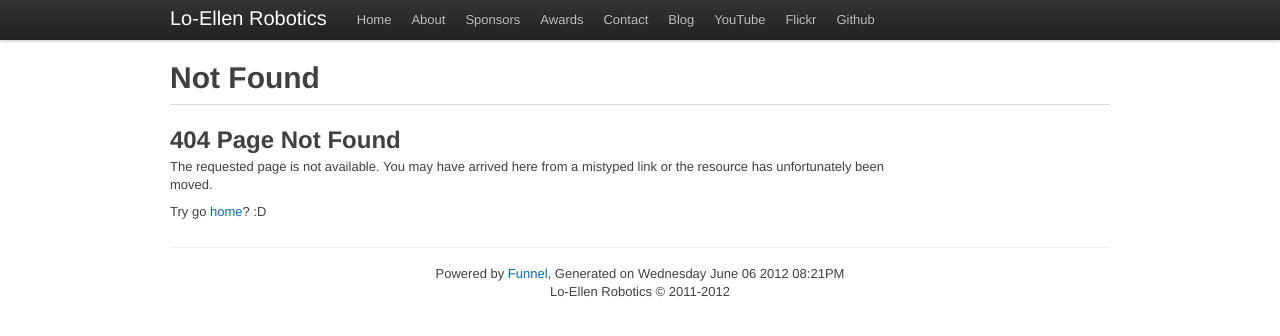
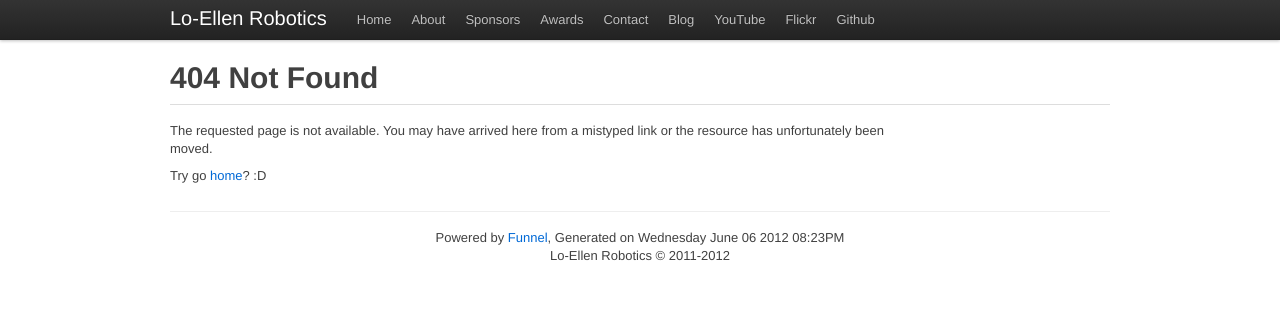
Before and after one commit to FRCTeam4069/frcteam4069.github.com, a plain HTML site: page 404.html in a window 1280 px wide. Drawn offline with Linux system fonts and the light colour scheme.

Commit message:
Updated website

```diff
--- a/404.html
+++ b/404.html
@@ -5,7 +5,7 @@
 
     <title>
 
-        Not Found | Lo-Ellen Robotics, FRC Team 4069
+        404 Not Found | Lo-Ellen Robotics, FRC Team 4069
 
     </title>
     <meta name="description" content="Lo-Ellen Robotics. FRC Team 4069">
@@ -67,15 +67,14 @@
 
 <div class="page-header">
 
-<h1>Not Found <small></small></h1>
+<h1>404 Not Found <small></small></h1>
 
 </div>
 
 <div class="row">
   <div class="span13">
 
-    <h2>404 Page Not Found</h2>
-<p>The requested page is not available. You may have arrived here from a mistyped
+    <p>The requested page is not available. You may have arrived here from a mistyped
 link or the resource has unfortunately been moved.</p>
 <p>Try go <a href="/home">home</a>? :D</p>
 
@@ -91,7 +90,7 @@ link or the resource has unfortunately been moved.</p>
 
       <footer>
 
-        <p>Powered by <a href="https://github.com/ultimatebuster/Funnel">Funnel</a>, Generated on Wednesday June 06 2012 08:21PM<br />Lo-Ellen Robotics &copy; 2011-2012</p>
+        <p>Powered by <a href="https://github.com/ultimatebuster/Funnel">Funnel</a>, Generated on Wednesday June 06 2012 08:23PM<br />Lo-Ellen Robotics &copy; 2011-2012</p>
       </footer>
 
     </div> <!-- /container -->
```
Also changed, not shown: about/index.html (+1 -1 lines), awards/index.html (+1 -1 lines), contact/index.html (+1 -1 lines), home/index.html (+1 -1 lines), index.html (+1 -1 lines), sponsors/index.html (+1 -1 lines).
